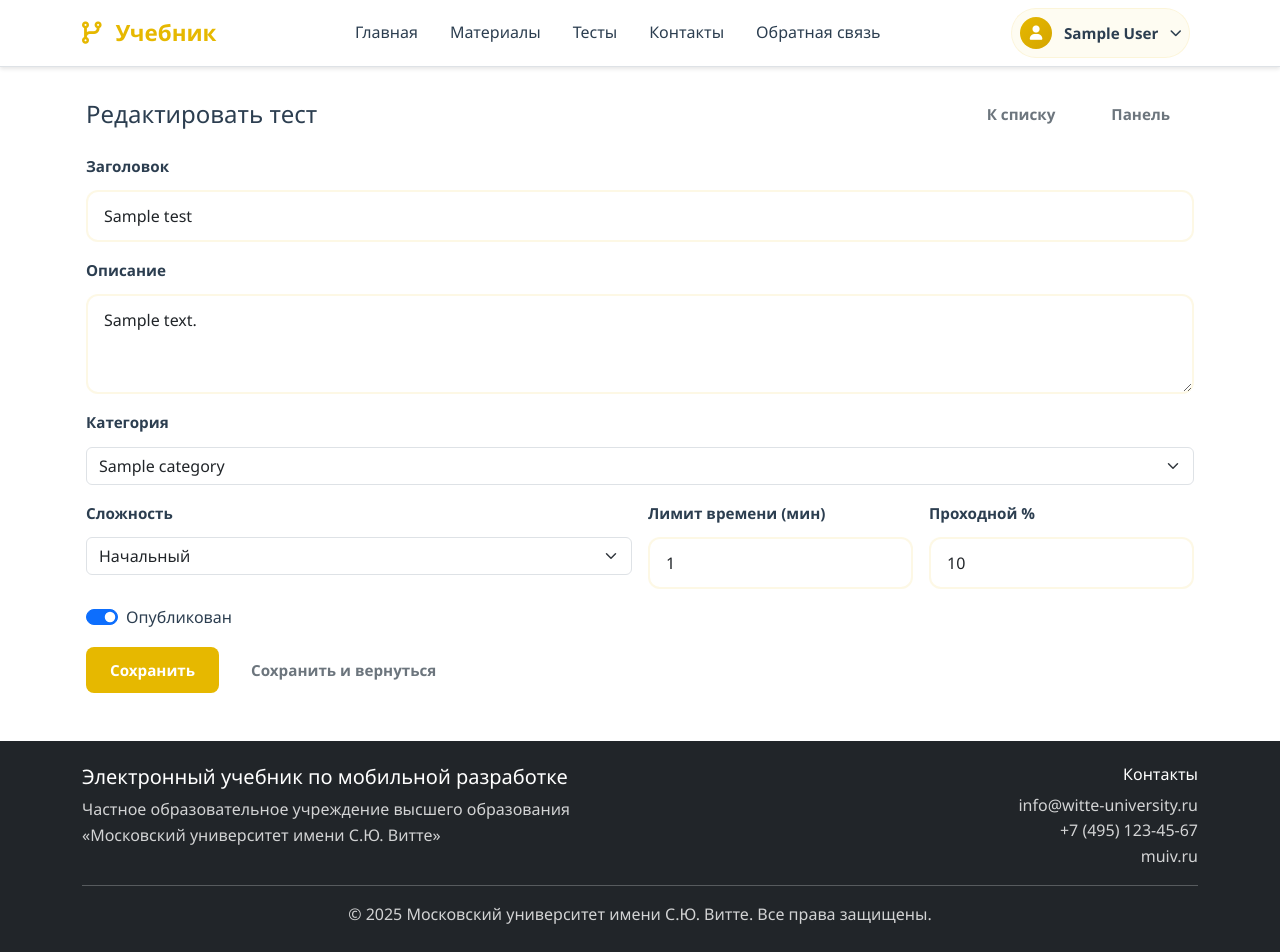
After one commit to mobdev32/mob-dev, a Django app: page /admin-panel/tests/1/edit/ in a window 1280 px wide. The commit adds this page. Run offline with Django 5.2, Linux system fonts and the light colour scheme; a user stored in the database is signed in; tables that the repository leaves empty hold one stand-in row (values such as "Sample post").

Commit message:
Updated test views for admins

```diff
--- a/main/urls.py
+++ b/main/urls.py
@@ -31,4 +31,6 @@ urlpatterns = [
     path('admin-panel/users/<int:user_id>/role/', views.admin_update_user_role, name='admin_update_user_role'),
     path('admin-panel/materials/new/', views.admin_material_create, name='admin_material_create'),
     path('admin-panel/tests/new/', views.admin_test_create, name='admin_test_create'),
+    path('admin-panel/tests/', views.admin_tests, name='admin_tests'),
+    path('admin-panel/tests/<int:test_id>/edit/', views.admin_test_edit, name='admin_test_edit'),
 ]
--- a/main/views.py
+++ b/main/views.py
@@ -614,3 +614,70 @@ def admin_test_create(request):
         'difficulties': Test.DIFFICULTY_CHOICES,
     }
     return render(request, 'main/admin/test_create.html', context)
+
+
+@login_required
+def admin_tests(request):
+    if not _require_admin(request.user):
+        messages.error(request, 'Доступ только для администраторов.')
+        return redirect('main:home')
+
+    status = request.GET.get('status', 'all')
+    query = request.GET.get('q', '').strip()
+    tests_qs = Test.objects.all().select_related('category', 'author')
+    if status == 'drafts':
+        tests_qs = tests_qs.filter(is_published=False)
+    elif status == 'published':
+        tests_qs = tests_qs.filter(is_published=True)
+    if query:
+        tests_qs = tests_qs.filter(Q(title__icontains=query) | Q(description__icontains=query))
+    tests_qs = tests_qs.order_by('-updated_at')
+
+    context = {
+        'title': 'Тесты',
+        'tests': tests_qs,
+        'status': status,
+        'query': query,
+    }
+    return render(request, 'main/admin/tests.html', context)
+
+
+@login_required
+def admin_test_edit(request, test_id):
+    if not _require_admin(request.user):
+        messages.error(request, 'Доступ только для администраторов.')
+        return redirect('main:home')
+
+    test = get_object_or_404(Test, id=test_id)
+    if request.method == 'POST':
+        title = request.POST.get('title', '').strip()
+        description = request.POST.get('description', '').strip()
+        category_id = request.POST.get('category')
+        difficulty = request.POST.get('difficulty', test.difficulty)
+        time_limit = int(request.POST.get('time_limit') or 0)
+        passing_score = int(request.POST.get('passing_score') or 70)
+        is_published = request.POST.get('is_published') == 'on'
+
+        if title and category_id:
+            category = get_object_or_404(Category, id=category_id)
+            test.title = title
+            test.description = description
+            test.category = category
+            test.difficulty = difficulty
+            test.time_limit = time_limit
+            test.passing_score = passing_score
+            test.is_published = is_published
+            test.save()
+            messages.success(request, 'Тест обновлен.')
+            if 'save_and_back' in request.POST:
+                return redirect('main:admin_tests')
+            return redirect('main:admin_test_edit', test_id=test.id)
+        messages.error(request, 'Заполните обязательные поля.')
+
+    context = {
+        'title': f'Редактировать тест: {test.title}',
+        'test': test,
+        'categories': Category.objects.all(),
+        'difficulties': Test.DIFFICULTY_CHOICES,
+    }
+    return render(request, 'main/admin/test_edit.html', context)
--- a/templates/main/admin/dashboard.html
+++ b/templates/main/admin/dashboard.html
@@ -10,6 +10,7 @@
             <a href="{% url 'main:admin_users' %}" class="btn btn-outline-secondary">Пользователи</a>
             <a href="{% url 'main:admin_material_create' %}" class="btn btn-primary">Новый материал</a>
             <a href="{% url 'main:admin_test_create' %}" class="btn btn-primary">Новый тест</a>
+            <a href="{% url 'main:admin_tests' %}" class="btn btn-outline-secondary">Все тесты</a>
         </div>
     </div>
 
--- /dev/null
+++ b/templates/main/admin/test_edit.html
@@ -0,0 +1,61 @@
+{% extends 'base.html' %}
+
+{% block title %}{{ title }}{% endblock %}
+
+{% block content %}
+<div class="container mt-4 px-3">
+    <div class="d-flex justify-content-between align-items-center mb-3">
+        <h1 class="h4 mb-0">Редактировать тест</h1>
+        <div class="d-flex gap-2">
+            <a href="{% url 'main:admin_tests' %}" class="btn btn-outline-secondary">К списку</a>
+            <a href="{% url 'main:admin_dashboard' %}" class="btn btn-outline-secondary">Панель</a>
+        </div>
+    </div>
+
+    <form method="post">
+        {% csrf_token %}
+        <div class="mb-3">
+            <label class="form-label">Заголовок</label>
+            <input type="text" name="title" class="form-control" value="{{ test.title }}" required>
+        </div>
+        <div class="mb-3">
+            <label class="form-label">Описание</label>
+            <textarea name="description" class="form-control" rows="3">{{ test.description }}</textarea>
+        </div>
+        <div class="mb-3">
+            <label class="form-label">Категория</label>
+            <select name="category" class="form-select" required>
+                {% for c in categories %}
+                    <option value="{{ c.id }}" {% if c.id == test.category.id %}selected{% endif %}>{{ c.name }}</option>
+                {% endfor %}
+            </select>
+        </div>
+        <div class="row g-3">
+            <div class="col-md-6">
+                <label class="form-label">Сложность</label>
+                <select name="difficulty" class="form-select">
+                    {% for val, lbl in difficulties %}
+                        <option value="{{ val }}" {% if val == test.difficulty %}selected{% endif %}>{{ lbl }}</option>
+                    {% endfor %}
+                </select>
+            </div>
+            <div class="col-md-3">
+                <label class="form-label">Лимит времени (мин)</label>
+                <input type="number" name="time_limit" min="0" class="form-control" value="{{ test.time_limit }}">
+            </div>
+            <div class="col-md-3">
+                <label class="form-label">Проходной %</label>
+                <input type="number" name="passing_score" min="0" max="100" class="form-control" value="{{ test.passing_score }}">
+            </div>
+        </div>
+        <div class="form-check form-switch my-3">
+            <input class="form-check-input" type="checkbox" role="switch" name="is_published" id="is_published" {% if test.is_published %}checked{% endif %}>
+            <label class="form-check-label" for="is_published">Опубликован</label>
+        </div>
+        <div class="d-flex gap-2">
+            <button class="btn btn-primary" type="submit">Сохранить</button>
+            <button class="btn btn-outline-secondary" type="submit" name="save_and_back" value="1">Сохранить и вернуться</button>
+        </div>
+    </form>
+</div>
+{% endblock %}
```
Also changed, not shown: templates/main/admin/tests.html (added, +68 -0 lines).
